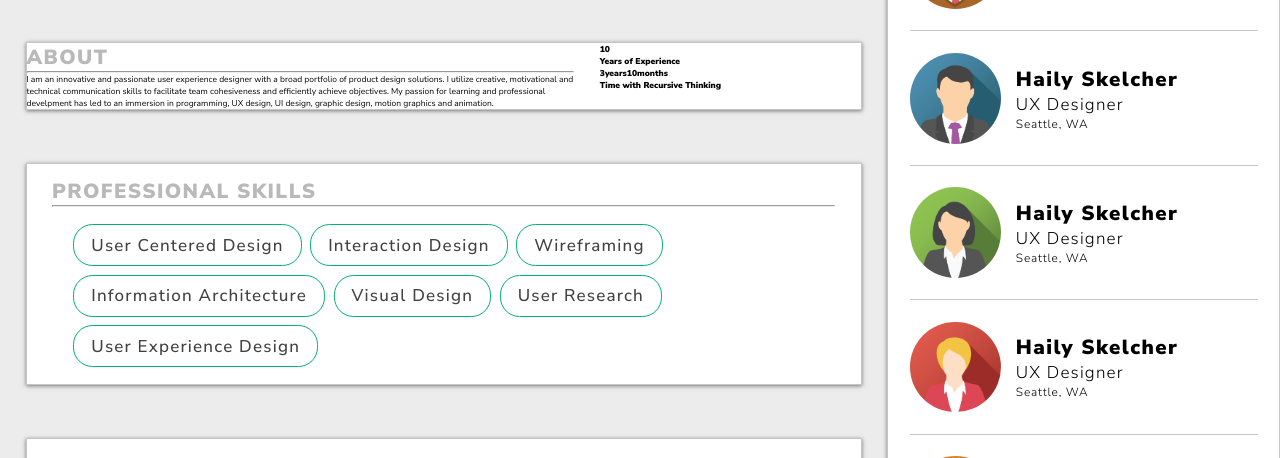
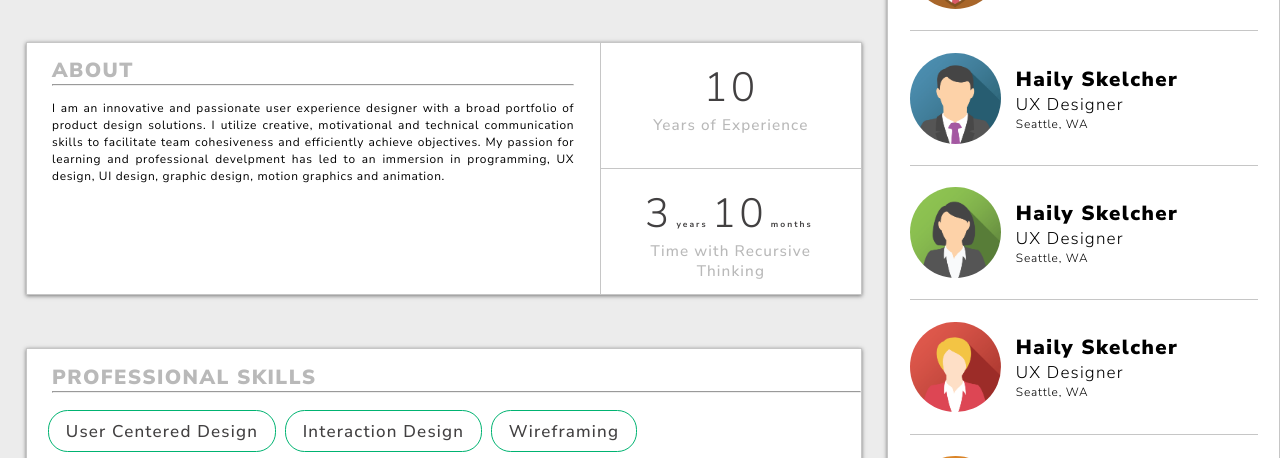
Before and after one commit to RecursiveThinking/recursive_thinking_website, a website: page templates/viewProfile.html in a window 1280 px wide. Shown: the part 264-722 px from the top of the page. Drawn offline with Linux system fonts and the light colour scheme; files whose address does not match are found by name.

Commit message:
RTW - viewProfile html css - this commit finishes the layout of this page and fixes #39

```diff
--- a/css/viewProfile.css
+++ b/css/viewProfile.css
@@ -175,11 +175,84 @@
     letter-spacing: 0.8px;
 }
 
+.fc-profileAboutExp-time {
+    padding: 2rem 3rem 2.75rem 3rem;
+}
+
+.fc-profileAboutExp-time {
+    border-left: 1px solid #c6c6c6;
+}
+
+.fc-profileAboutExp-time:first-of-type {
+    border-bottom: 1px solid #c6c6c6;
+}
+
+.h3NumberExp {
+    font-size: 4.8rem;
+    letter-spacing: 2.9px;
+    padding: 0 .5rem;
+}
+
+.h3NumberExpSpan {
+    font-size: 1rem;
+    letter-spacing: 2px;
+    padding: 0 .5rem;
+}
+
 .fc-profileAbout h4, .fc-skillViewProfile h4 {
     font-size: 2.4rem;
     letter-spacing: 1.4px;
+
 }
 
-.fc-skillViewProfile {
-    padding: 1.6rem 3rem 0 3rem;
+.fc-skillViewProfile, .fc-profileAbout {
+    padding: 1.6rem 0 0 3rem;
 }
+
+/* grid twothirds */
+
+.fc-profileAboutText {
+    padding: 1.55rem 0;
+}
+
+.h4Descript {
+    font-size: 1.8rem;
+    letter-spacing: 1.1px;
+    text-align: center;
+}
+
+.fc-profileAboutText p {
+    font-size: 1.4rem;
+    line-height: 1.43;
+    text-align: justify;
+    letter-spacing: 0.7px;
+}
+
+.fc-profileAbout {
+    display: flex;
+    flex-direction: column;
+    justify-content: flex-start;
+    /* padding: 1.55rem */
+}
+
+.fc-profileAboutExp {
+    display: flex;
+    flex-direction: column;
+    /* flex-wrap: nowrap; */
+    justify-content: center;
+    /* align-content: center; */
+    /* align-items: center; */
+
+    height: 100%;
+}
+
+.fc-profileAboutExp-time {
+    display: flex;
+    flex-direction: column;
+    height: 50%;
+    width: 100%;
+    /* flex-wrap: nowrap; */
+
+    align-content: center;
+    align-items: center;
+}
--- a/templates/viewProfile.html
+++ b/templates/viewProfile.html
@@ -1,3 +1,12 @@
+<!-- <template id="page">
+<section id="viewProfileHTML">
+
+</section>
+</template> -->
+
+<!-- <template id="selectedUserProfile">
+
+</template> -->
 <!DOCTYPE html>
 <html lang="en">
 <head>
@@ -7,7 +16,7 @@
     <link href="https://maxcdn.bootstrapcdn.com/font-awesome/4.7.0/css/font-awesome.min.css" rel="stylesheet" integrity="sha384-wvfXpqpZZVQGK6TAh5PVlGOfQNHSoD2xbE+QkPxCAFlNEevoEH3Sl0sibVcOQVnN" crossorigin="anonymous">
     <!-- fonts -->
     <link href="https://fonts.googleapis.com/css?family=Abel" rel="stylesheet">
-    <link href="https://fonts.googleapis.com/css?family=Nunito+Sans:100,200,300,400,500,900" rel="stylesheet">
+    <link href="https://fonts.googleapis.com/css?family=Nunito+Sans:100,200,300,400,500,700,900" rel="stylesheet">
     <!-- css -->
     <link rel="stylesheet" type="text/css" href="../main.css">
     <link rel="stylesheet" type="text/css" media="screen" href="../css/interviewPrep.css" />
@@ -25,7 +34,7 @@
                         <div class="grid gutters twothirds">
                             <div class="cell">
                                 <div class="fc-profileInfo">
-                                    <img class="imgAvatarL" src="public/images/avatar1.png" alt="">
+                                    <img class="imgAvatarL" src="../public/images/avatar1.png" alt="">
                                     <div class="fc-profileInfoText">
                                         <h1 class="colorGray42 fw500">Hailey Skelcher</h1>
                                         <h4 class="colorGray42 fw300">UX Designer</h4>
@@ -82,18 +91,20 @@
                                 <div class="fc-profileAbout">
                                     <h4 class="colorGrayb9 fw900 ttup">About</h4>
                                     <hr>
+                                    <div class="fc-profileAboutText">
                                         <p>I am an innovative and passionate user experience designer with a broad portfolio of product design solutions. I utilize creative, motivational and technical communication skills to facilitate team cohesiveness and efficiently achieve objectives. My passion for learning and professional develpment has led to an immersion in programming, UX design, UI design, graphic design, motion graphics and animation.</p>
+                                    </div>
                                 </div>
                             </div>
                             <div class="cell">
                                 <div class="fc-profileAboutExp">
                                     <div class="fc-profileAboutExp-time">
-                                        <h3>10</h3>
-                                        <h4>Years of Experience</h4>
+                                        <h3 class="h3NumberExp fw300 colorGray42">10</h3>
+                                        <h4 class="h4Descript fw500 colorGrayb9">Years of Experience</h4>
                                     </div>
                                     <div class="fc-profileAboutExp-time">
-                                        <h3>3<span>years</span>10<span>months</span></h3>
-                                        <h4>Time with Recursive Thinking</h4>
+                                        <h3 class="h3NumberExp fw300 colorGray42">3<span class="h3NumberExpSpan fw700 colorGray42 ttlow">years</span>10<span class="h3NumberExpSpan fw700 colorGray42 ttlow">months</span></h3>
+                                        <h4 class="h4Descript fw500 colorGrayb9">Time with Recursive Thinking</h4>
                                     </div>
                                 </div>
                             </div>
@@ -108,6 +119,7 @@
                         <div class="fc-skillViewProfile">
                             <h4 class="colorGrayb9 fw900 ttup">Professional Skills</h4>
                             <hr>
+                        </div>
                         <div class="fc-interviewQuestionTags">
                             <div class="tagInterviewQuestion colorGray42 fw500">User Centered Design</div>
                             <div class="tagInterviewQuestion colorGray42 fw500">Interaction Design</div>
@@ -120,7 +132,6 @@
                         </div>
                     </div>
                 </div>
-                </div>
             </article>
             <br><br><br>
             <article class="card">
@@ -129,6 +140,7 @@
                         <div class="fc-skillViewProfile">
                             <h4 class="colorGrayb9 fw900 ttup">Professional Skills</h4>
                             <hr>
+                        </div>
                         <div class="fc-interviewQuestionTags">
                             <div class="tagInterviewQuestion colorGray42 fw500">Sketch</div>
                             <div class="tagInterviewQuestion colorGray42 fw500">Balsamiq</div>
@@ -141,7 +153,6 @@
                         </div>
                     </div>
                 </div>
-                </div>
             </article>
             <br><br><br>
             <article class="card">
@@ -150,6 +161,7 @@
                         <div class="fc-skillViewProfile">
                             <h4 class="colorGrayb9 fw900 ttup">Professional Skills</h4>
                             <hr>
+                        </div>
                         <div class="fc-interviewQuestionTags">
                             <div class="tagInterviewQuestion colorGray42 fw500">User Centered Design</div>
                             <div class="tagInterviewQuestion colorGray42 fw500">Interaction Design</div>
@@ -159,7 +171,6 @@
                             <div class="tagInterviewQuestion colorGray42 fw500">User Research</div>
                             <div class="tagInterviewQuestion colorGray42 fw500">User Experience Design</div>
                             <!-- <div class="tagInterviewQuestion colorGray42 fw500">Information Architecture</div> -->
-                            </div>
                         </div>
                     </div>
                 </div>
```
Lines whose indentation alone changed are shown as unchanged.
